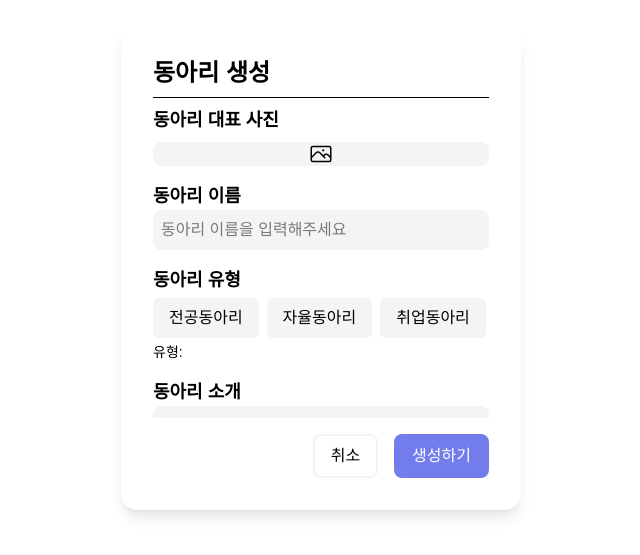
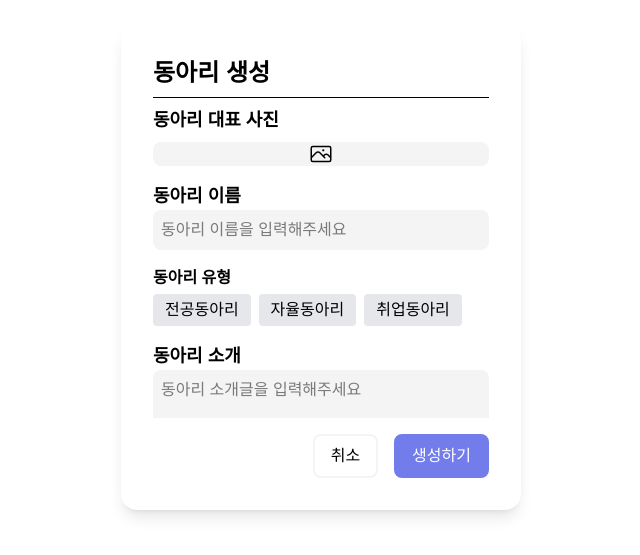
Before and after one commit to team-incube/Flooding-Frontend-Onboarding, a Next.js app: page /createClub in a window 1280 px wide. Shown: the part 133-688 px from the top of the page, without its empty margins (319-959 px from the left). Built offline with nearby package versions, Linux system fonts and the light colour scheme; a web font is replaced by a local one.

Commit message:
fix: 동아리 유형 수정

```diff
--- a/src/features/club/ui/ClubChoice.tsx
+++ b/src/features/club/ui/ClubChoice.tsx
@@ -1,44 +1,31 @@
-'use client';
+"use client";
 import { useState } from "react";
 
-const ClubChoice = () => {
-  const [selectedClub, setSelectedClub] = useState<string>(' ');
+export default function ClubChoice({ setCategory }: { setCategory: (v: string) => void }) {
+  const [selected, setSelected] = useState<string>("");
 
-  const handleClubChange = (value: string) => {
-    setSelectedClub(value);
+  const handleClick = (value: string) => {
+    setSelected(value);
+    setCategory(value);
   };
 
   return (
     <div>
-      <h2 className="text-lg font-semibold">동아리 유형</h2>
-      <div className="flex gap-2 my-1">
-        <button
-          type="button"
-          className={`px-4 py-2 rounded-md cursor-pointer ${selectedClub === '전공동아리' ? 'bg-[#727DEB] text-white' : 'bg-[#F4F4F4]'}`}
-          onClick={() => handleClubChange('전공동아리')}
-        >
-          전공동아리
-        </button>
-
-        <button
-          type="button"
-          className={`px-4 py-2 rounded-md cursor-pointer ${selectedClub === '자율동아리' ? 'bg-[#727DEB] text-white' : 'bg-[#F4F4F4]'}`}
-          onClick={() => handleClubChange('자율동아리')}
-        >
-          자율동아리
-        </button>
-
-        <button
-          type="button"
-          className={`px-4 py-2 rounded-md cursor-pointer ${selectedClub === '취업동아리' ? 'bg-[#727DEB] text-white' : 'bg-[#F4F4F4]'}`}
-          onClick={() => handleClubChange('취업동아리')}
-        >
-          취업동아리
-        </button>
+      <p className="font-semibold mb-1">동아리 유형</p>
+      <div className="flex gap-2">
+        {["전공동아리", "자율동아리", "취업동아리"].map((type) => (
+          <button
+            key={type}
+            type="button"
+            onClick={() => handleClick(type)}
+            className={`px-3 py-1 rounded cursor-pointer hover:bg-[#1866E1] hover:text-white transition-colors ${
+              selected === type ? "bg-[#1866E1]  text-white" : "bg-gray-200"
+            }`}
+          >
+            {type}
+          </button>
+        ))}
       </div>
-      <p className="text-sm">유형: <span className="text-[#727DEB] font-semibold" >{selectedClub}</span></p>
     </div>
   );
-};
-
-export default ClubChoice;
+}
```
